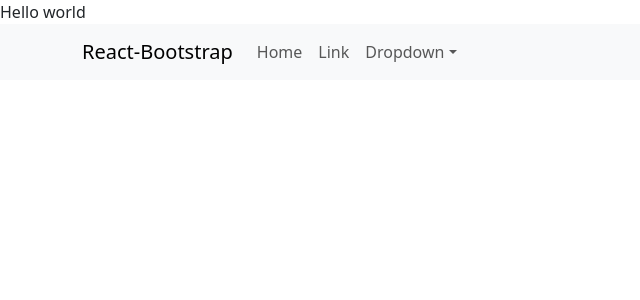
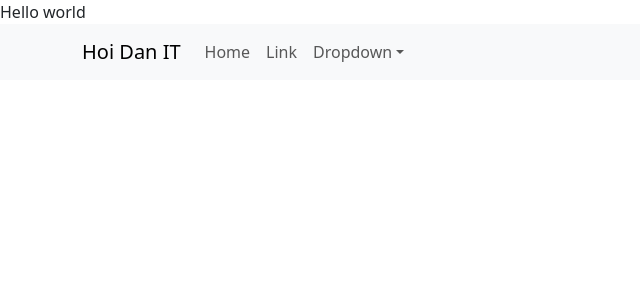
Before and after one commit to vanguyen333/reactUltimate, a React (Create React App) app: page / in a window 1280 px wide. Shown: the top 300 px of the page, without its empty margins (0-640 px from the left). Built offline with nearby package versions, Linux system fonts and the light colour scheme.

Commit message:
changed name for navbar

```diff
--- a/src/components/Header/Header.js
+++ b/src/components/Header/Header.js
@@ -7,7 +7,7 @@
   return (
     <Navbar bg="light" expand="lg">
       <Container>
-        <Navbar.Brand href="#home">React-Bootstrap</Navbar.Brand>
+        <Navbar.Brand href="#home">Hoi Dan IT</Navbar.Brand>
         <Navbar.Toggle aria-controls="basic-navbar-nav" />
         <Navbar.Collapse id="basic-navbar-nav">
           <Nav className="me-auto">
```
